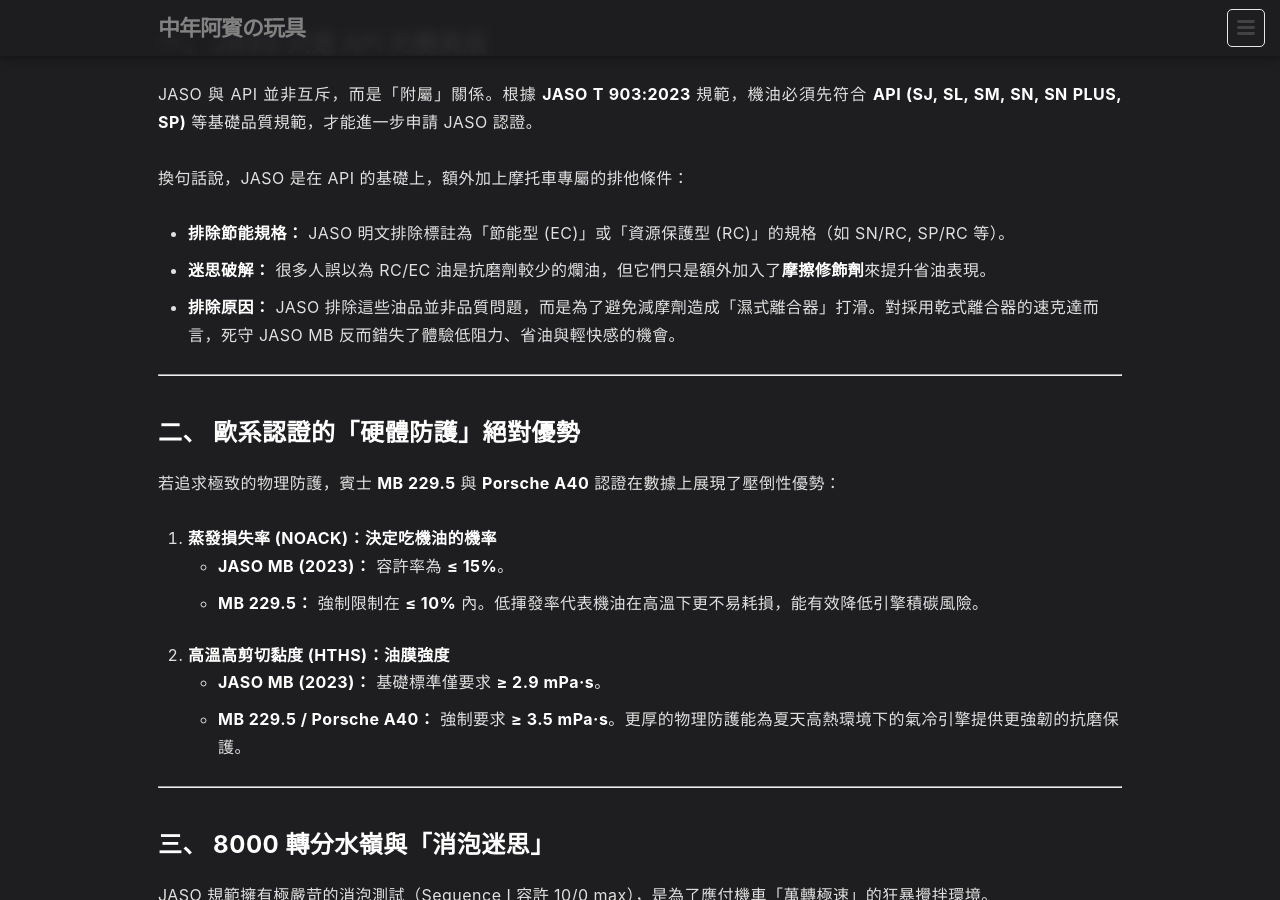
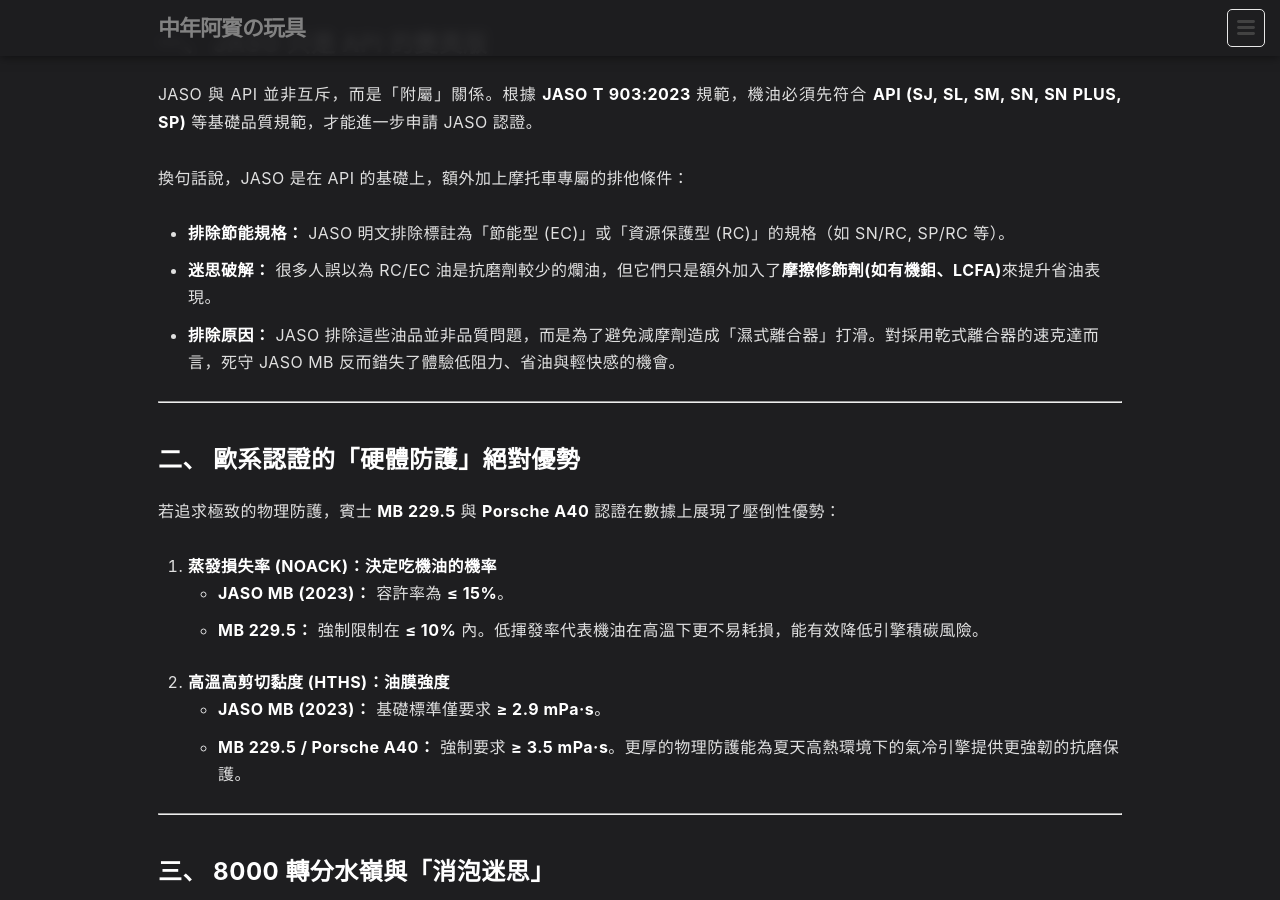
Before and after one commit to 1stbenz/1stbenz.github.io, a Jekyll site: the page built from _posts/zh/2026-05-03-api-vs-jaso-mb-comparison.md, in a window 1280 px wide and 900 px high, scrolled down 339 px. Built offline with Jekyll 4.4.1, drawn with Linux system fonts in a browser that asks for light colours.

Commit message:
Update 2026-05-03-api-vs-jaso-mb-comparison.md

```diff
--- a/_posts/zh/2026-05-03-api-vs-jaso-mb-comparison.md
+++ b/_posts/zh/2026-05-03-api-vs-jaso-mb-comparison.md
@@ -39,7 +39,7 @@
 
 換句話說，JASO 是在 API 的基礎上，額外加上摩托車專屬的排他條件：
 *   **排除節能規格：** JASO 明文排除標註為「節能型 (EC)」或「資源保護型 (RC)」的規格（如 SN/RC, SP/RC 等）。
-*   **迷思破解：** 很多人誤以為 RC/EC 油是抗磨劑較少的爛油，但它們只是額外加入了**摩擦修飾劑**來提升省油表現。
+*   **迷思破解：** 很多人誤以為 RC/EC 油是抗磨劑較少的爛油，但它們只是額外加入了**摩擦修飾劑(如有機鉬、LCFA)**來提升省油表現。
 *   **排除原因：** JASO 排除這些油品並非品質問題，而是為了避免減摩劑造成「濕式離合器」打滑。對採用乾式離合器的速克達而言，死守 JASO MB 反而錯失了體驗低阻力、省油與輕快感的機會。
 
 ---
```
